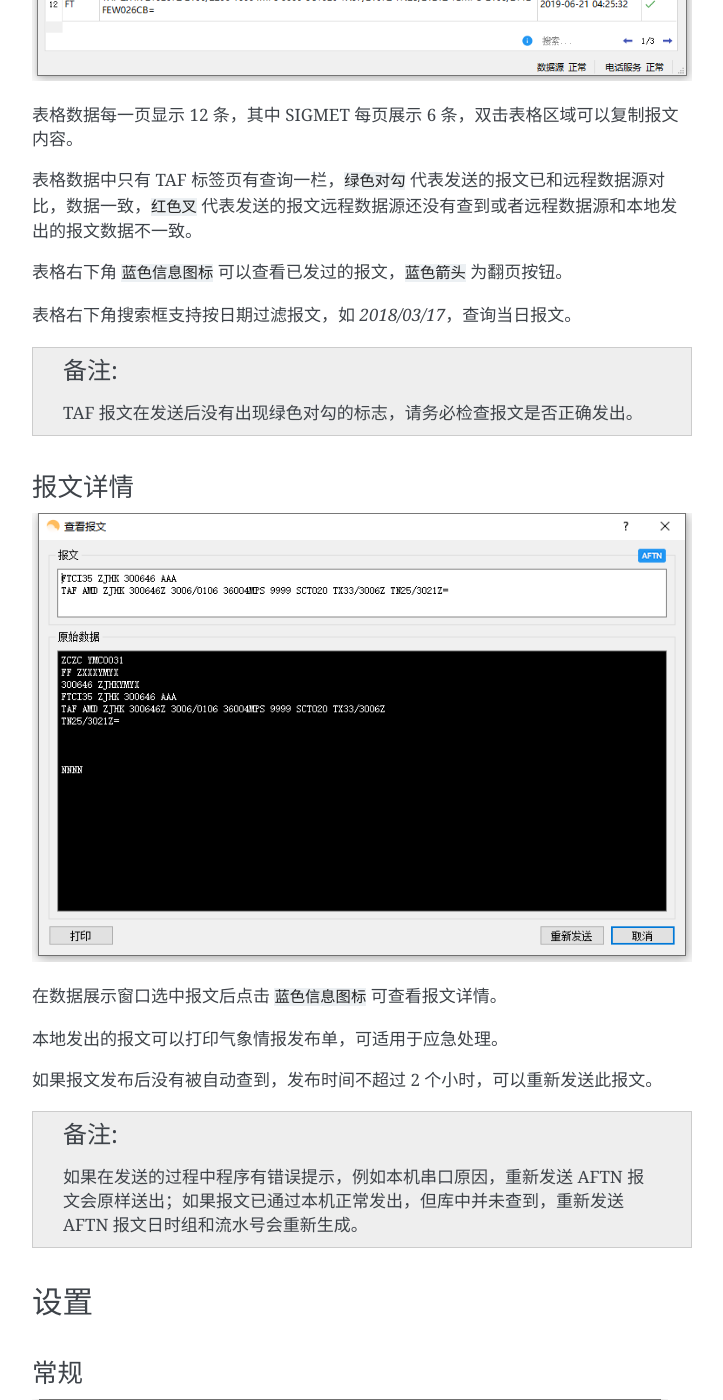
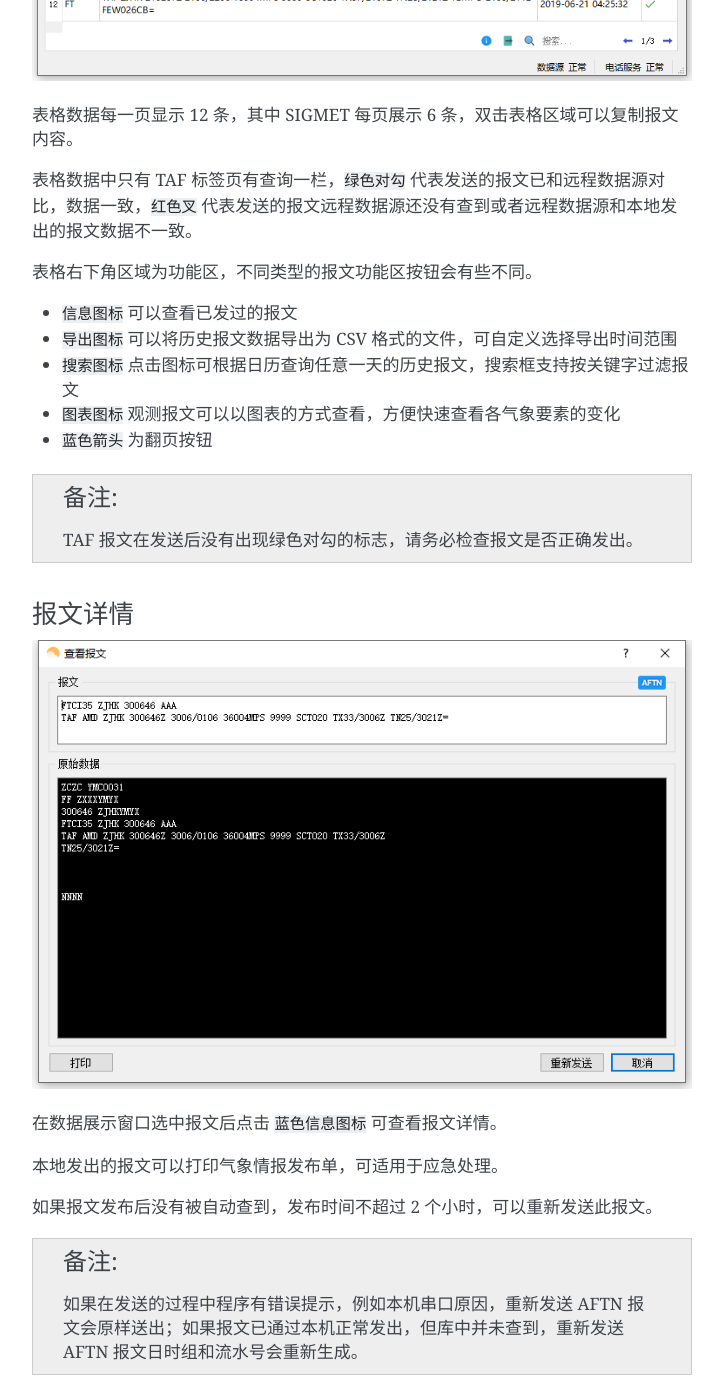
Before and after one commit to up1and/tafor, a Sphinx documentation site: the page built from docs/guide.rst, in a window 1280 px wide and 1400 px high, scrolled down 1444 px. Shown: the whole window, without its empty margins (388-1111 px from the left). Built offline with Sphinx 7.4.7, drawn with Linux system fonts in a browser that asks for light colours; some of the changed text lies outside the part shown.

Commit message:
更新文档

```diff
--- a/docs/guide.rst
+++ b/docs/guide.rst
@@ -29,9 +29,17 @@
 
 表格数据中只有 TAF 标签页有查询一栏，``绿色对勾`` 代表发送的报文已和远程数据源对比，数据一致，``红色叉`` 代表发送的报文远程数据源还没有查到或者远程数据源和本地发出的报文数据不一致。
 
-表格右下角 ``蓝色信息图标`` 可以查看已发过的报文，``蓝色箭头`` 为翻页按钮。
+表格右下角区域为功能区，不同类型的报文功能区按钮会有些不同。
 
-表格右下角搜索框支持按日期过滤报文，如 `2018/03/17`，查询当日报文。
+- ``信息图标`` 可以查看已发过的报文
+
+- ``导出图标`` 可以将历史报文数据导出为 CSV 格式的文件，可自定义选择导出时间范围
+
+- ``搜索图标`` 点击图标可根据日历查询任意一天的历史报文，搜索框支持按关键字过滤报文
+
+- ``图表图标`` 观测报文可以以图表的方式查看，方便快速查看各气象要素的变化
+
+- ``蓝色箭头`` 为翻页按钮
 
 .. note:: TAF 报文在发送后没有出现绿色对勾的标志，请务必检查报文是否正确发出。
 
@@ -48,6 +56,20 @@
 如果报文发布后没有被自动查到，发布时间不超过 2 个小时，可以重新发送此报文。
 
 .. note:: 如果在发送的过程中程序有错误提示，例如本机串口原因，重新发送 AFTN 报文会原样送出；如果报文已通过本机正常发出，但库中并未查到，重新发送 AFTN 报文日时组和流水号会重新生成。
+
+观测图表
+^^^^^^^^^^^
+
+.. image:: /images/chart.png
+
+观测图表可以根据历史观测报文绘制重要气象要素的变化，有风、能见度、天气现象、云、温度露点、修正海平面气压六种图表。
+
+鼠标移至图表绘制点附近，会有标签显示详细数值。
+
+左上角日期可以自行输入或通过下拉菜单用日历选择，时间范围也可以通过右上角的 ``-1 天``、``-3 小时``、 ``+3 小时``、``+1 天`` 调整。
+
+``保存`` 按钮可以把图表储存为图片，文件名会根据日期自动确定。
+
 
 设置
 ----------
@@ -228,6 +250,8 @@ TAF 报文的编辑
 ^^^^^^^^^^^
 
 .. image:: /images/taf_editor.png
+
+``箭头`` 按钮可以使报文的有效期变为前一个时次，使用前置操作时请一定要留意报文有效时段的变化，``重置`` 按钮会将报文有效期还原到默认时次。
 
 阵风、能见度、温度的输入需要手动补 0，比如阵风 9 m，需要输入 09。
 
```
Also changed, not shown: docs/images/chart.png (added), docs/images/taf_editor.png, docs/images/taf_table.png.
